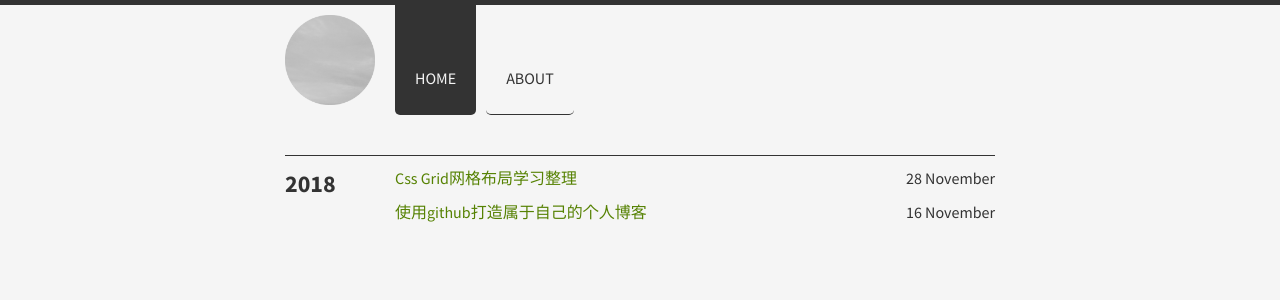
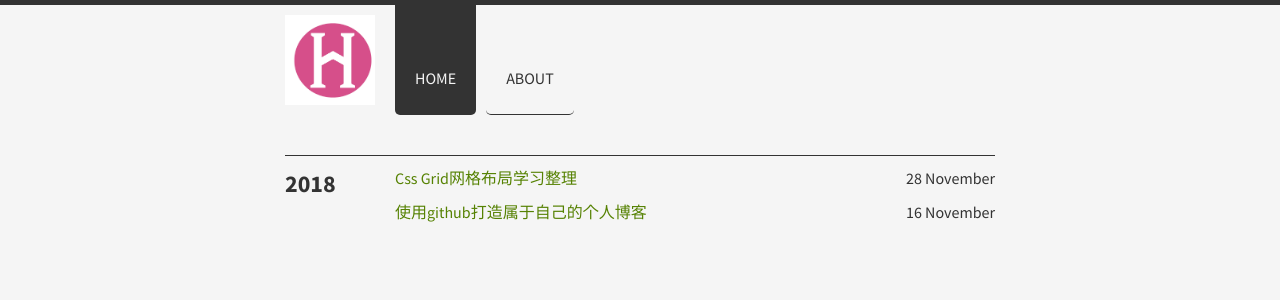
Before and after one commit to Homary/homary.github.io, a Jekyll site: the page built from index.html, in a window 1280 px wide. Shown: the top 300 px of the page. Built offline with Jekyll 4.4.1, drawn with Linux system fonts in a browser that asks for light colours.

Commit message:
修改logo

```diff
--- a/_layouts/default.html
+++ b/_layouts/default.html
@@ -11,8 +11,8 @@
       <header>
       {% endif %}
         <div>
-          <a href="{{ site.url }}" id="logo" title="{{ site.title }}"
-             style="background-image: url({{ '/assets/images/logo.png' | relative_url }});"></a>
+          <a href="https://github.com/Homary?tab=repositories" id="logo" title="{{ site.title }}"
+             style="background-image: url({{ '/assets/images/logo.jpg' | relative_url }});"></a>
         </div>
 
         {% include navigation.html %}
```
Also changed, not shown: assets/images/logo.jpg (added).
